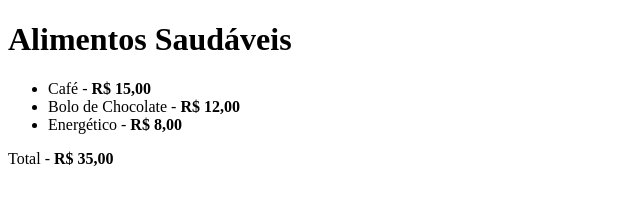
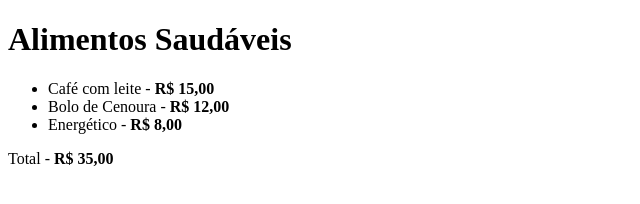
Before and after one commit to Cleverson461/aula-listas-1, a plain HTML site: page index.html in a window 1280 px wide. Shown: the whole page, without its empty margins (0-640 px from the left). Drawn offline with Linux system fonts and the light colour scheme.

Commit message:
Mudando o bolo

```diff
--- a/index.html
+++ b/index.html
@@ -9,8 +9,8 @@
 <body>
   <h1>Alimentos Saudáveis</h1>
   <ul>
-    <li>Café - <strong>R$ 15,00</strong></li>
-    <li>Bolo de Chocolate - <strong>R$ 12,00</strong></li>
+    <li>Café com leite - <strong>R$ 15,00</strong></li>
+    <li>Bolo de Cenoura - <strong>R$ 12,00</strong></li>
     <li>Energético - <strong>R$ 8,00</strong></li>
   </ul>
 
```
